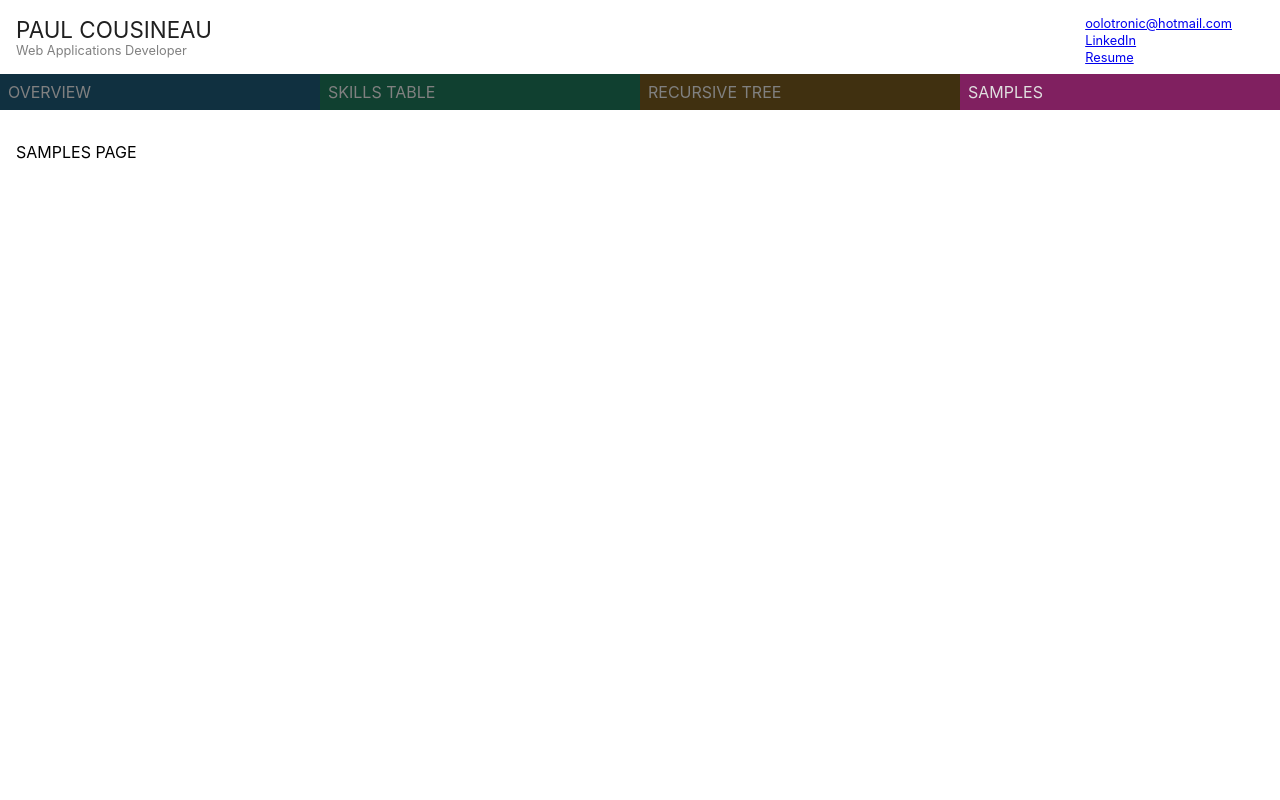
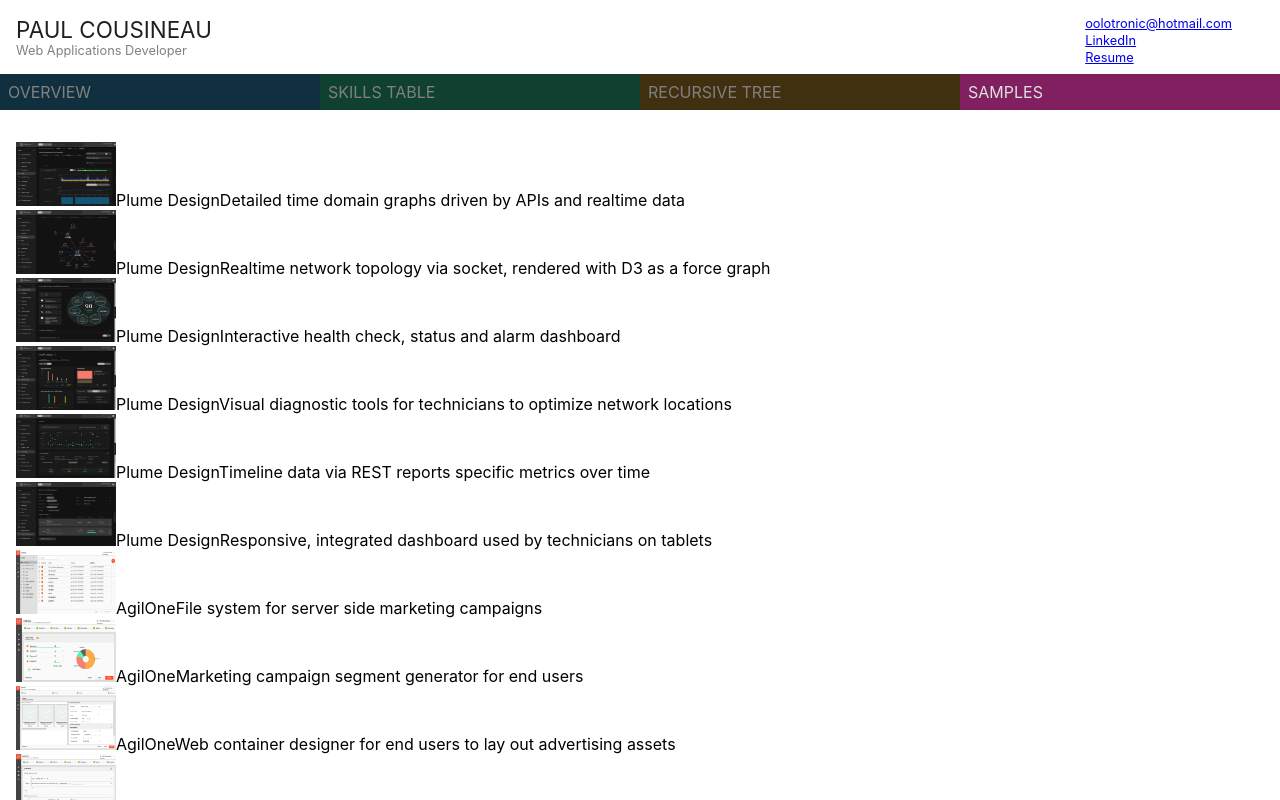
Before and after one commit to oolox/pcousineau-react, a React (Create React App) app: page / in a window 1280 px wide. Both pictures are taken after a click on the element "SAMPLES". Shown: the top 800 px of the page. Built offline with nearby package versions, Linux system fonts and the light colour scheme.

Commit message:
ImageSelector

```diff
--- a/src/components/samples/samples.tsx
+++ b/src/components/samples/samples.tsx
@@ -1,18 +1,22 @@
 import React from 'react';
 import "./samples.css";
-import {screenshotType, timelineItemType} from "../../App.types";
+import {screenshotType} from "../../App.types";
 import {useAppSelector} from "../../store/hooks";
-import {selectTimeline, selectScreenshots} from "../../store/timelineSlice";
+import {selectScreenshots, selectTimeline} from "../../store/timelineSlice";
 
 const Samples = () => {
-    const samplesData: timelineItemType[] = useAppSelector(selectTimeline);
-    const screenshots: screenshotType[] = useAppSelector(selectScreenshots)
-    console.log(screenshots);
-
-
-
+    const screenshots: screenshotType[] = useAppSelector(selectScreenshots);
+    const imgTiles = screenshots.map((img: any, index:number) => {
+        return <div key={`${img.company}${index}`}>
+            <img
+                alt={`${img.description}`}
+                src={require(`../../assets/img/${img.fileName}`)} height={64} width={100}/>
+            {img.company}
+            {img.description}
+        </div>;
+    });
     return <div className="samples">
-        SAMPLES PAGE
+        {imgTiles}
     </div>;
 }
 
--- a/src/services/timelineData.ts
+++ b/src/services/timelineData.ts
@@ -17,22 +17,22 @@
         'Oversaw growth of team from 1 to 12+ members; creating a high performance team',
       ],
       screenshots: [
-        { fileName:'assets/img/plume3.png',
+        { fileName:'plume3.png',
           description:'Detailed time domain graphs driven by APIs and realtime data'
         },
-        { fileName:'assets/img/plume1.png',
+        { fileName:'plume1.png',
           description:'Realtime network topology via socket, rendered with D3 as a force graph'
         },
-        { fileName:'assets/img/plume2.png',
+        { fileName:'plume2.png',
           description:'Interactive health check, status and alarm dashboard'
         },
-        { fileName:'assets/img/plume4.png',
+        { fileName:'plume4.png',
           description:'Visual diagnostic tools for technicians to optimize network locations'
         },
-        { fileName:'assets/img/plume8.png',
+        { fileName:'plume8.png',
           description:'Timeline data via REST reports specific metrics over time'
         },
-        { fileName:'assets/img/plume9.png',
+        { fileName:'plume9.png',
           description:'Responsive, integrated dashboard used by technicians on tablets'
         }
       ]
@@ -53,16 +53,16 @@
 
       ],
       screenshots: [
-        { fileName:'assets/img/a1-1.png',
+        { fileName:'a1-1.png',
           description:'File system for server side marketing campaigns'
         },
-        { fileName:'assets/img/a1-2.png',
+        { fileName:'a1-2.png',
           description:'Marketing campaign segment generator for end users'
         },
-        { fileName:'assets/img/a1-3.png',
+        { fileName:'a1-3.png',
           description:'Web container designer for end users to lay out advertising assets'
         },
-        { fileName:'assets/img/a1-4.png',
+        { fileName:'a1-4.png',
           description:'SQL query builder for marketers to create targeting rules'
         }
       ]
@@ -82,16 +82,16 @@
         'Mentored junior team members',
       ],
       screenshots: [
-        { fileName:'assets/img/bv0.jpg',
+        { fileName:'bv0.jpg',
           description:'Gamification design wizard for end users to configure rules and rewards'
         },
-        { fileName:'assets/img/bv1.jpg',
+        { fileName:'bv1.jpg',
           description:'API driven tree component used to configure game settings.'
         },
-        { fileName:'assets/img/bv2.jpg',
+        { fileName:'bv2.jpg',
           description:'Reconfigurable dashboards enable selecting of over time data sets',
         },
-        { fileName:'assets/img/bv3.jpg',
+        { fileName:'bv3.jpg',
           description:'Complex multidimensional charting across reconfigurable metrics'
         }
 
@@ -110,16 +110,16 @@
       'Developed Internet TV for hospitality vertical'
     ],
     screenshots: [
-      { fileName:'assets/img/adrGarage.png',
+      { fileName:'adrGarage.png',
         description:'(Adrenaline Garage) graphics generation for live sports broadcast'
       },
-      { fileName:'assets/img/beerlog.png',
+      { fileName:'beerlog.png',
         description:'(Beerlog) Keg flow and status monitoring'
       },
-      { fileName:'assets/img/simulcare.png',
+      { fileName:'simulcare.png',
         description:'(Simulcare II) Mobile controlled therapy device'
       },
-      { fileName:'assets/img/roomlinx.png',
+      { fileName:'roomlinx.png',
         description:'(Roomlinx) Internet and POS integrated internet TV.'
       },
     ]
--- a/src/store/timelineSlice.ts
+++ b/src/store/timelineSlice.ts
@@ -1,3 +1,4 @@
+
 import { createSlice } from '@reduxjs/toolkit'
 import type { RootState } from './store'
 import { timelineData } from '../services/timelineData'
```
